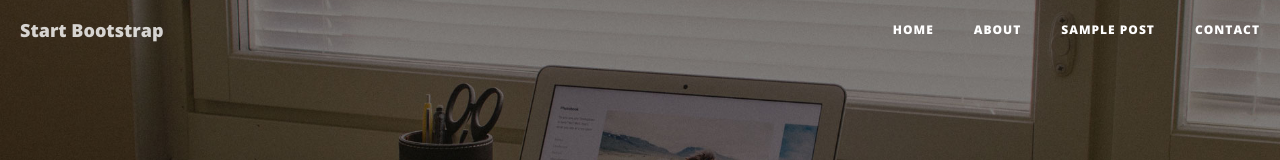
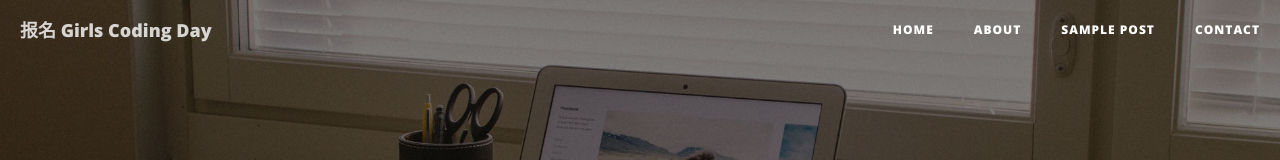
Before and after one commit to heyheylu/GirlsCodingDayDemo, a website: page index.html in a window 1280 px wide. Shown: the top 160 px of the page. Drawn offline with nearby package versions, Linux system fonts and the light colour scheme.

Commit message:
heyheylu
更改导航栏

```diff
--- a/index.html
+++ b/index.html
@@ -42,7 +42,7 @@
                     <span class="sr-only">Toggle navigation</span>
                     Menu <i class="fa fa-bars"></i>
                 </button>
-                <a class="navbar-brand" href="index.html">Start Bootstrap</a>
+                <a class="navbar-brand" href="https://girlscodingday.org/ ">报名 Girls Coding Day</a>
             </div>
 
             <!-- Collect the nav links, forms, and other content for toggling -->
```
